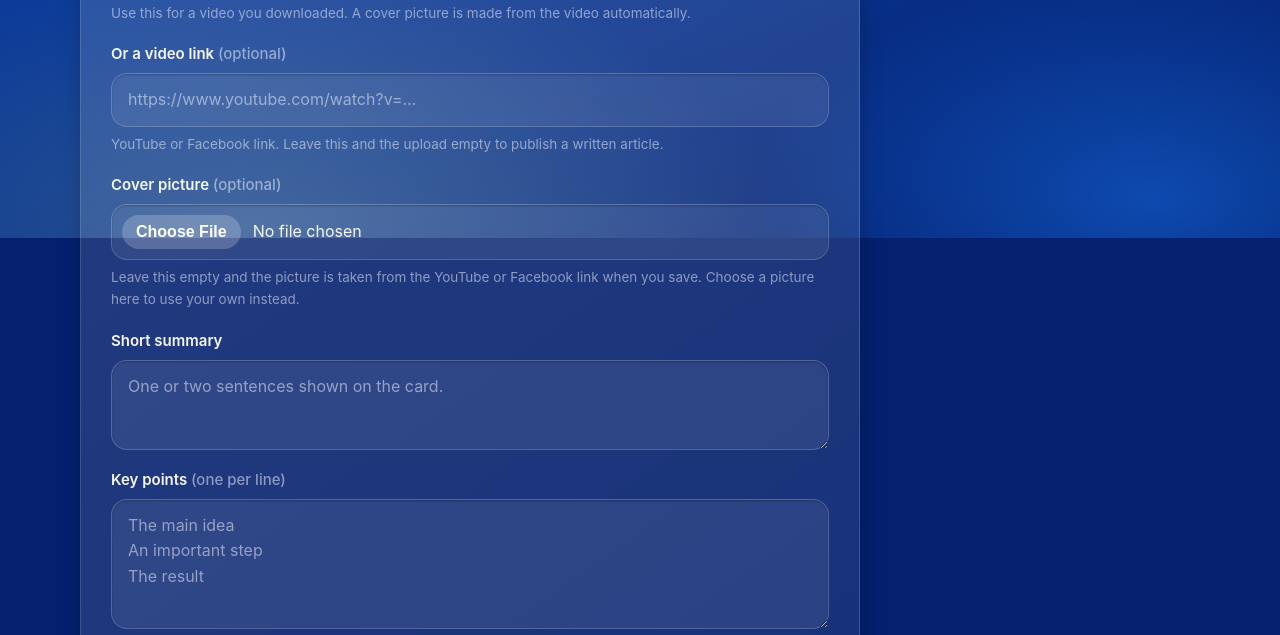
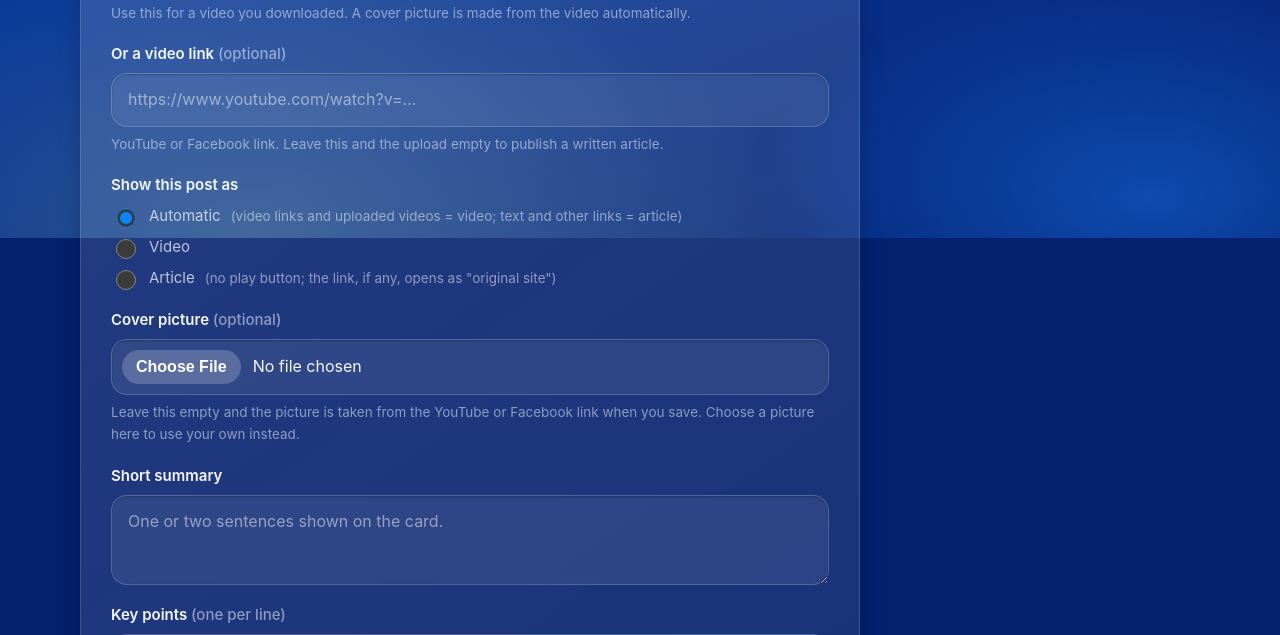
Before and after one commit to cocsahil15-dotcom/IzazAhmadBlog, a Flask app: page /admin/posts/new in a window 1280 px wide. Shown: the part 562-1197 px from the top of the page. Run offline with Flask 3, Linux system fonts and the light colour scheme; the visitor is signed in with stand-in values (Sample User, id 1); data that the repository does not hold is empty; some libraries are stand-ins or nearby versions.

Commit message:
Add files via upload

```diff
--- a/templates/admin/post_form.html
+++ b/templates/admin/post_form.html
@@ -32,6 +32,13 @@
            value="{{ item.video_url if item else '' }}">
     <small>YouTube or Facebook link. Leave this and the upload empty to publish a written article.</small></label>
 
+  {% set cur_kind = item.kind if item and item.kind in ('video', 'article') else 'auto' %}
+  <div class="field"><span>Show this post as</span>
+    <label class="check"><input type="radio" name="kind" value="auto" {% if cur_kind == 'auto' %}checked{% endif %}> Automatic <small>(video links and uploaded videos = video; text and other links = article)</small></label>
+    <label class="check"><input type="radio" name="kind" value="video" {% if cur_kind == 'video' %}checked{% endif %}> Video</label>
+    <label class="check"><input type="radio" name="kind" value="article" {% if cur_kind == 'article' %}checked{% endif %}> Article <small>(no play button; the link, if any, opens as "original site")</small></label>
+  </div>
+
   <div class="field"><span>Cover picture <em>(optional)</em></span>
     {% if item and item.thumb %}<img class="preview" id="thumbPrev" src="{{ media_url(item.thumb) }}" alt="" {% if not item.thumb_auto %}data-manual="1"{% endif %}>{% else %}<img class="preview" id="thumbPrev" alt="" hidden>{% endif %}
     <input class="input file" type="file" name="thumb" accept="image/*" data-preview="thumbPrev">
```
